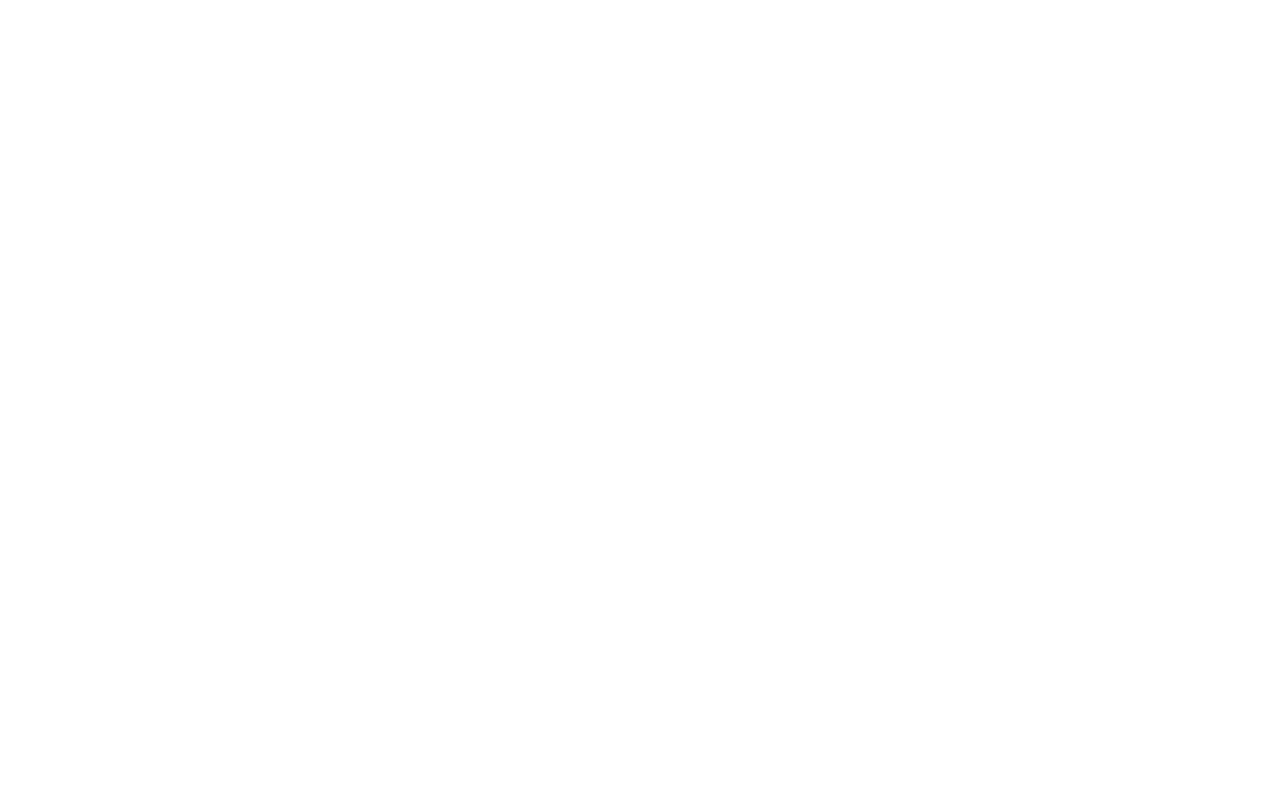
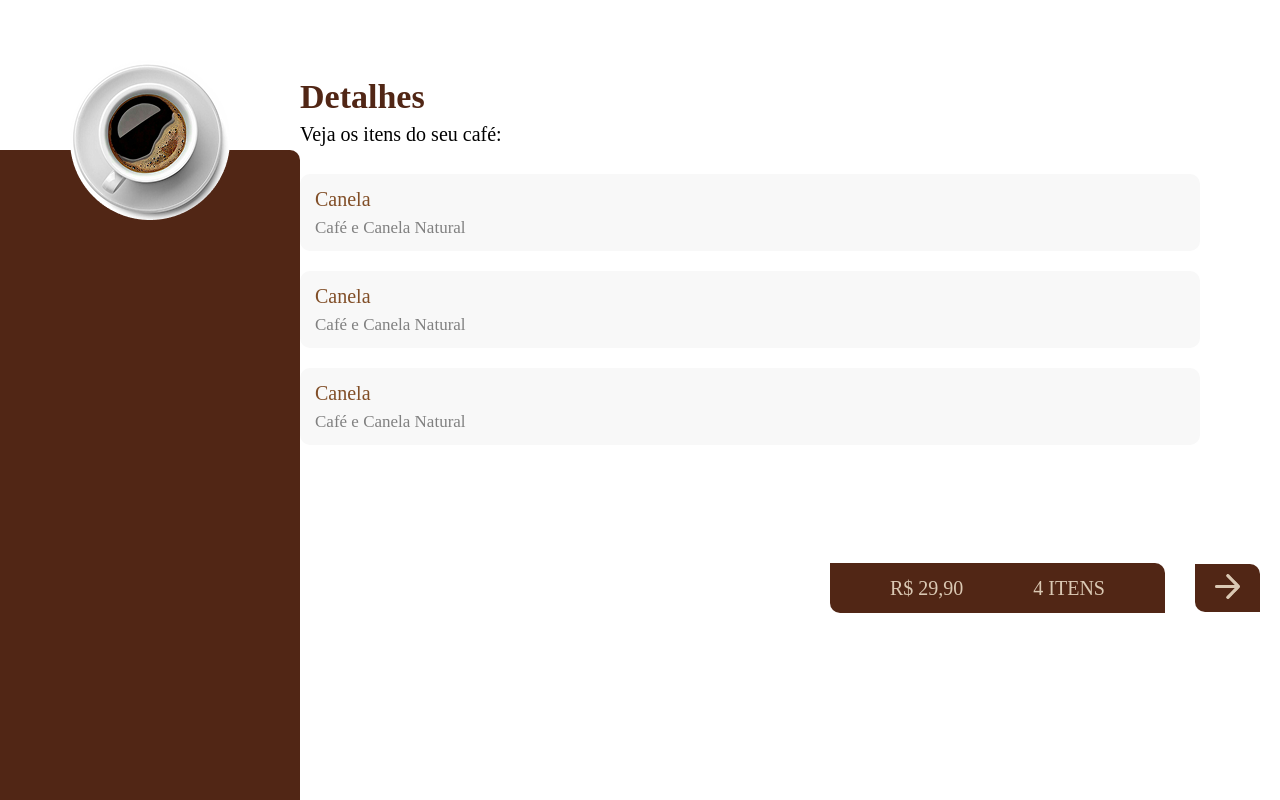
Before and after one commit to Allysonfreitas210695/MaquinaDeCafe, a React (Vite) app in the folder Frontend/maquina-de-cafe/: page /detalhe in a window 1280 px wide. Before the commit this address had no page. Built offline with nearby package versions, Linux system fonts and the light colour scheme.

Commit message:
feat:Terminei a pagina de detalhes

```diff
--- /dev/null
+++ b/Frontend/maquina-de-cafe/src/pages/Detalhes/detalhes.tsx
@@ -0,0 +1,48 @@
+import { Link } from "react-router-dom";
+import { Images } from "../../assets/Images";
+import * as S from "./style";
+
+interface CDetalhe {
+  Titulo?: string;
+  Text?: string;
+}
+
+const detalhe: CDetalhe[] = [
+  { Titulo: "Canela", Text: "Café e Canela Natural" },
+  { Titulo: "Canela", Text: "Café e Canela Natural" },
+  { Titulo: "Canela", Text: "Café e Canela Natural" },
+];
+
+export const Detalhes = () => {
+  return (
+    <>
+      <S.Container__Detalhes>
+        <S.Detalhe__Header>
+          <S.Img__Detalhe src={Images.CafeExpresso} />
+        </S.Detalhe__Header>
+
+        <S.Detalhes>
+          <S.Titulo1>Detalhes</S.Titulo1>
+          <S.Titulo2>Veja os itens do seu café:</S.Titulo2>
+          <S.Conteudo__Detalhes>
+            {detalhe.map(({ Titulo, Text }) => (
+              <S.Arry__Detalhe>
+                <h3>{Titulo}</h3>
+                <p>{Text}</p>
+              </S.Arry__Detalhe>
+            ))}
+          </S.Conteudo__Detalhes>
+        </S.Detalhes>
+        <S.Button__Detalhe>
+            <S.Button__Item>
+                <span>R$ 29,90</span>
+                <span>4 ITENS</span>
+            </S.Button__Item>
+            <Link className="item" to={""}>
+             <img src={Images.Seguir} alt="Seta de Seguir" />
+            </Link>
+        </S.Button__Detalhe>
+      </S.Container__Detalhes>
+    </>
+  );
+};
--- /dev/null
+++ b/Frontend/maquina-de-cafe/src/pages/Detalhes/style.ts
@@ -0,0 +1,133 @@
+import styled from "styled-components";
+
+export const Container__Detalhes = styled.div`
+  background-color: #ffffff;
+  display: flex;
+  flex-direction: column;
+  align-items: start;
+  justify-content: flex-end;
+`;
+
+export const Detalhe__Header = styled.div`
+  background-color: #512615;
+  width: 300px;
+  height: 100vh;
+  position: fixed;
+  top: 150px;
+  left: 0;
+  border-top-right-radius: 10px;
+  display: flex;
+  flex-direction: column;
+  align-items: center;
+  padding: 50px;
+`;
+
+export const Img__Detalhe = styled.img`
+  margin-top: -140px;
+`;
+
+export const Detalhes = styled.div`
+  max-width: 80vw;
+  margin-left: 300px;
+  display: flex;
+  flex-direction: column;
+`;
+
+export const Titulo1 = styled.h1`
+  font-family: Poppins;
+  font-weight: 700;
+  font-size: 34px;
+  color: #512615;
+  line-height: 100%;
+  letter-spacing: 0%;
+  padding-top: 80px;
+`;
+
+export const Titulo2 = styled.h2`
+  font-family: Poppins;
+  font-weight: 400;
+  font-size: 20px;
+  color: #000000;
+  line-height: 100%;
+  letter-spacing: 0%;
+  text-align: justify;
+  padding-top: 10px;
+`;
+
+export const Conteudo__Detalhes = styled.div`
+  display: flex;
+  flex-direction: column;
+  gap: 20px;
+  padding-top: 30px;
+
+  p {
+    font-family: Poppins;
+    font-weight: 500;
+    font-size: 17px;
+    line-height: 100%;
+    letter-spacing: 0%;
+    color: #808080;
+  }
+
+  h3 {
+    font-family: Poppins;
+    font-weight: 500;
+    font-size: 20px;
+    line-height: 100%;
+    letter-spacing: 0%;
+    color: #814e27;
+  }
+`;
+
+export const Arry__Detalhe = styled.div`
+  background-color: #f8f8f8;
+  padding: 15px;
+  border-radius: 10px;
+  width: 900px;
+  display: flex;
+  flex-direction: column;
+  align-items: start;
+  gap: 10px;
+`;
+
+export const Button__Detalhe = styled.div`
+  display: flex;
+  flex-direction: row;
+  align-items: center;
+  margin-left: auto;
+  margin-top: 110px;
+  gap: 30px;
+  padding: 8px 20px;
+
+  .item {
+    background-color: #512615;
+    border-top-right-radius: 10px;
+    border-bottom-left-radius: 10px;
+    padding: 10px 20px;
+
+    img {
+      width: 25px;
+    }
+  }
+`;
+
+export const Button__Item = styled.div`
+  background-color: #512615;
+  border-top-right-radius: 10px;
+  border-bottom-left-radius: 10px;
+  display: flex;
+  flex-direction: row;
+  align-items: center;
+  gap: 70px;
+  padding: 15px 60px;
+
+  span{
+    font-family: Poppins;
+    font-weight: 400;
+    font-size: 20px;
+    line-height: 100%;
+    letter-spacing: 0%;
+    color: #DAC8B3;
+    text-align: justify;
+  }
+`;
--- a/Frontend/maquina-de-cafe/src/routes/index.tsx
+++ b/Frontend/maquina-de-cafe/src/routes/index.tsx
@@ -1,6 +1,7 @@
 import { Route, Routes, BrowserRouter } from "react-router-dom";
 import Home from "../pages/home";
 import { FacaPedido } from "../pages/FacaPedido/facapedido";
+import { Detalhes } from "../pages/Detalhes/detalhes";
 
 function RoutesApp() {
   return (
@@ -8,6 +9,7 @@
       <Routes>
         <Route path="/" element={<Home />} />
         <Route path="/pedido" element={<FacaPedido />} />
+        <Route path="/detalhe" element={<Detalhes />} />
       </Routes>
     </BrowserRouter>
   );
```
